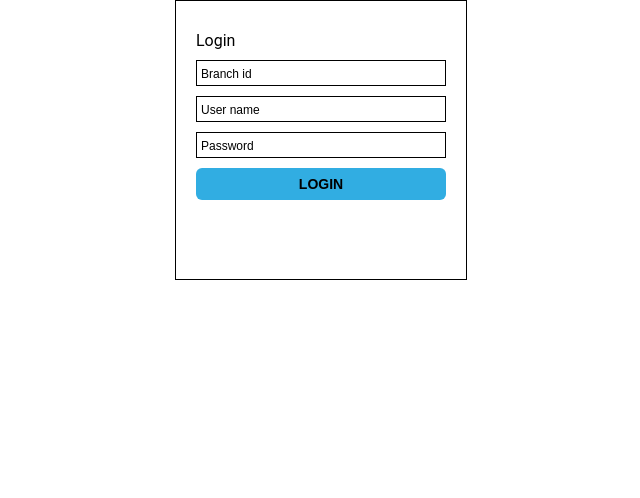
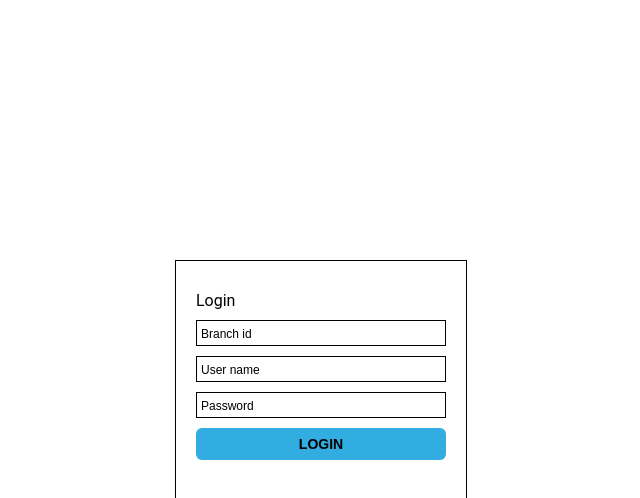
Before and after one commit to monika-parmar/xam-test, a React (Create React App) app: page / in a window 1280 px wide. Shown: the top 498 px of the page, without its empty margins (319-959 px from the left). Built offline with nearby package versions, Linux system fonts and the light colour scheme.

Commit message:
app-container height added

```diff
--- a/src/App.scss
+++ b/src/App.scss
@@ -1,4 +1,4 @@
 .app-container {
-  min-height: 100%;
+  height: 100%;
   width: 100%;
 }
```
